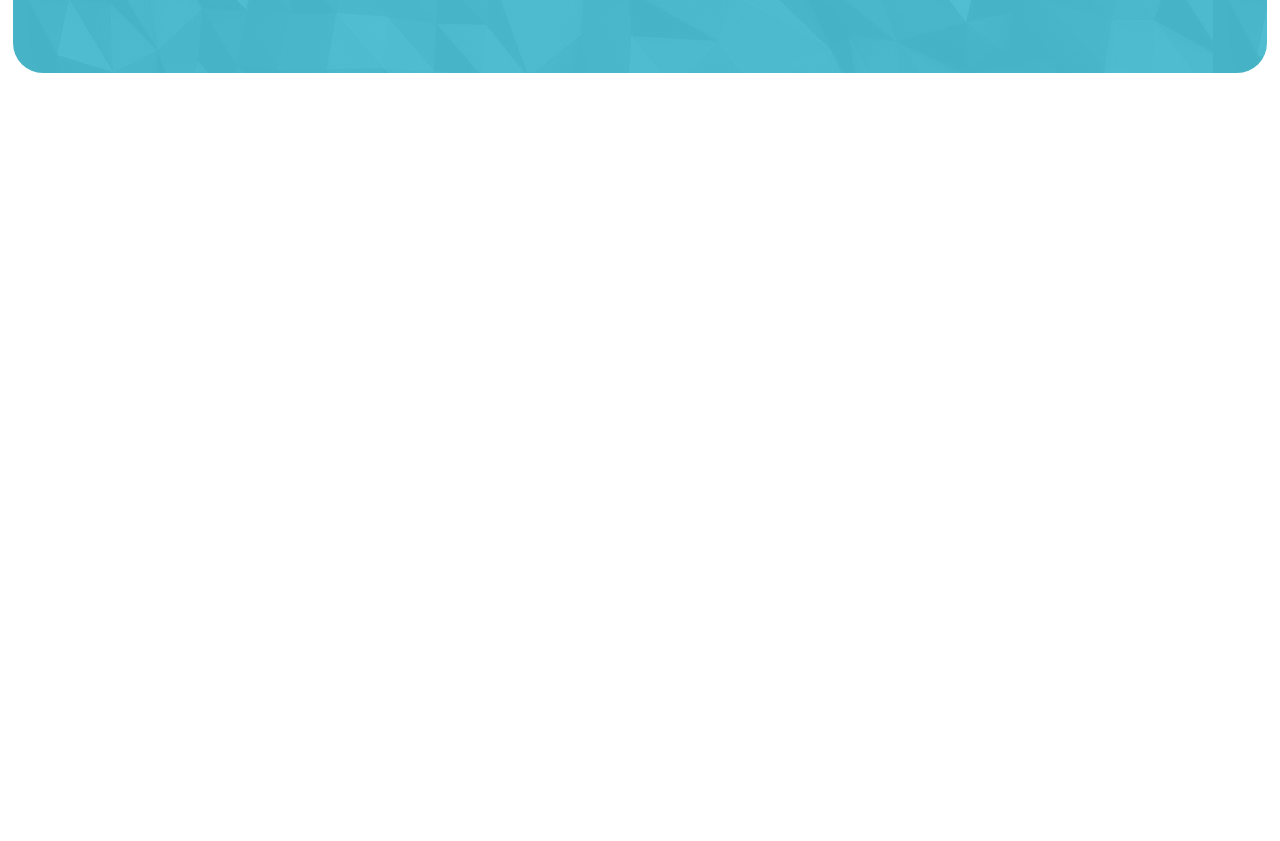
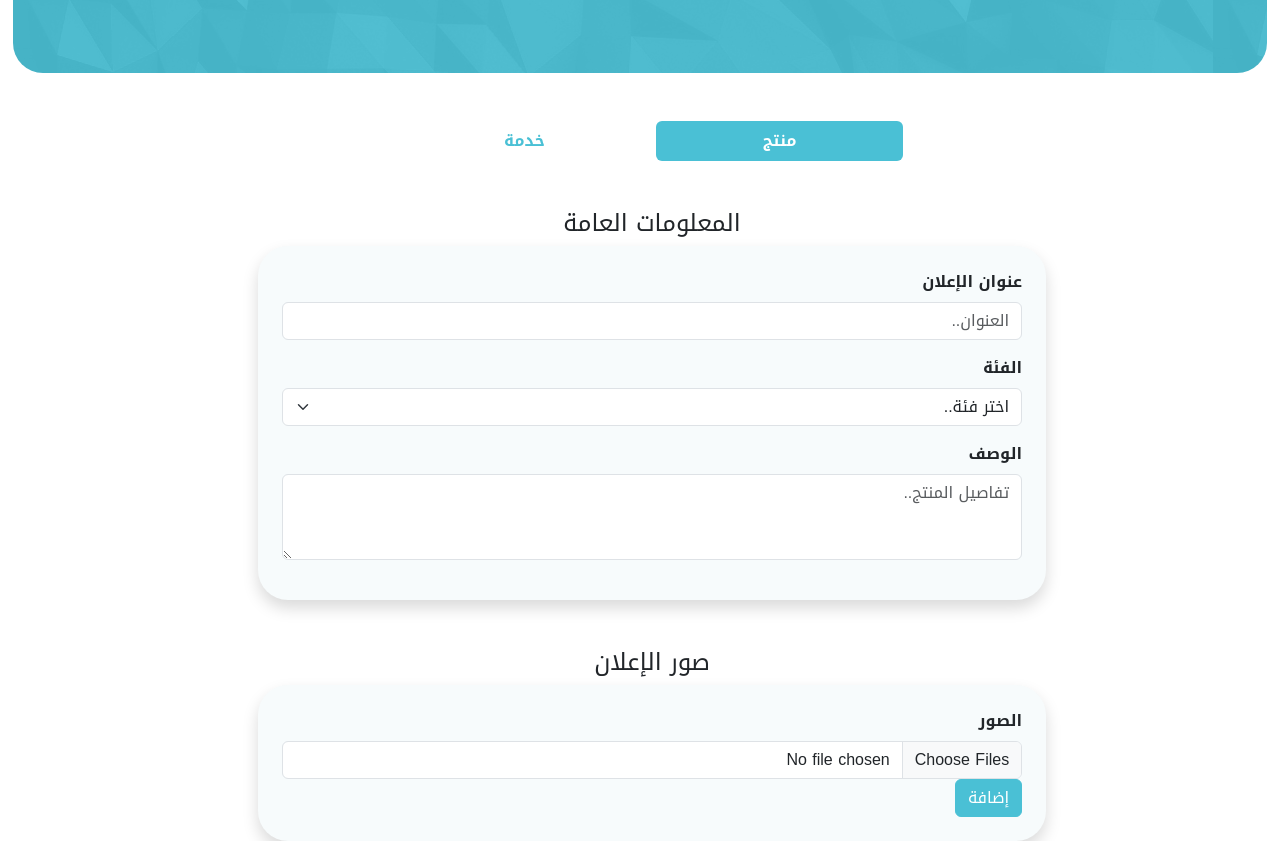
Before and after one commit to Diaa10trad/Rentify, a React (Vite) app in the folder Rentify/: page /Add-Listing in a window 1280 px wide. Shown: the part 280-1121 px from the top of the page. Before the commit the page ends 800 px from the top, so only its background shows below. Built offline with nearby package versions, Linux system fonts and the light colour scheme.

Commit message:
Added tabs and some forms to the AddListingPage

```diff
--- /dev/null
+++ b/Rentify/src/components/AddItemListing/index.jsx
@@ -0,0 +1,16 @@
+import AddListingImageForm from "@/components/AddListingImageForm";
+import AddListingTitleForm from "@/components/AddListingTitleForm";
+import { Container, Row } from "react-bootstrap";
+
+export default function AddItemListing() {
+  return (
+    <>
+      <Container fluid>
+        <Row className="gap-5">
+          <AddListingTitleForm />
+          <AddListingImageForm />
+        </Row>
+      </Container>
+    </>
+  );
+}
--- a/Rentify/src/components/AddListingTitle/index.jsx
+++ b/Rentify/src/components/AddListingHeadingSection/index.jsx
@@ -1,7 +1,7 @@
 import { Container, Row, Stack } from "react-bootstrap";
 import AddListTitleBackground from "@/assets/images/why-us/why-us-bg.png";
 import SectionLine from "@/components/SectionLine";
-export default function AddListingTitle() {
+export default function AddListingHeadingSection() {
   return (
     <>
       <Container
--- /dev/null
+++ b/Rentify/src/components/AddListingImageForm/index.jsx
@@ -0,0 +1,29 @@
+import { Container, Form, Button } from "react-bootstrap";
+
+export default function AddListingImageForm() {
+  return (
+    <>
+      <Container
+        fluid
+        className="d-flex flex-column justify-content-center align-items-center"
+      >
+        <h4>صور الإعلان</h4>
+        <Form
+          className="shadow p-4 col-8 "
+          style={{
+            borderRadius: "30px",
+            backgroundColor: "#f7fbfc",
+          }}
+        >
+          <Form.Group>
+            <Form.Label>الصور</Form.Label>
+            <Form.Control type="file" multiple />
+          </Form.Group>
+          <Button className="text-white" variant="primary" type="submit">
+            إضافة
+          </Button>
+        </Form>
+      </Container>
+    </>
+  );
+}
--- /dev/null
+++ b/Rentify/src/components/AddListingTabs/index.jsx
@@ -0,0 +1,33 @@
+import { Col, Row, Nav, Tab } from "react-bootstrap";
+import AddItemListing from "@/components/AddItemListing";
+export default function AddListingTabs() {
+  return (
+    <>
+      <Tab.Container defaultActiveKey="item">
+        <Row className="d-flex flex-column">
+          <Col className="d-flex justify-content-center mb-5">
+            <Nav justify className="gap-2 col-5" variant="pills">
+              <Nav.Item>
+                <Nav.Link eventKey="item">منتج</Nav.Link>
+              </Nav.Item>
+              <Nav.Item>
+                <Nav.Link eventKey="service">خدمة</Nav.Link>
+              </Nav.Item>
+            </Nav>
+          </Col>
+
+          <Col>
+            <Tab.Content style={{ minHeight: "350px" }}>
+              <Tab.Pane eventKey="item">
+                <AddItemListing />
+              </Tab.Pane>
+              <Tab.Pane eventKey="service">
+                <AddItemListing />
+              </Tab.Pane>
+            </Tab.Content>
+          </Col>
+        </Row>
+      </Tab.Container>
+    </>
+  );
+}
--- /dev/null
+++ b/Rentify/src/components/AddListingTitleForm/index.jsx
@@ -0,0 +1,46 @@
+import { Container, Row, Form } from "react-bootstrap";
+
+export default function AddListingTitleForm() {
+  return (
+    <>
+      <Container
+        fluid
+        className="d-flex flex-column justify-content-center align-items-center"
+      >
+        <h4>المعلومات العامة</h4>
+        <Form
+          className="shadow p-4 col-8 "
+          style={{
+            borderRadius: "30px",
+            backgroundColor: "#f7fbfc",
+          }}
+        >
+          <Row className="mb-3">
+            <Form.Group controlId="">
+              <Form.Label>عنوان الإعلان</Form.Label>
+              <Form.Control placeholder="العنوان.." />
+            </Form.Group>
+          </Row>
+
+          <Form.Group className="mb-3" controlId="">
+            <Form.Label>الفئة</Form.Label>
+            <Form.Select defaultValue="اختر فئة..">
+              <option>اختر فئة..</option>
+              <option>الكترونيات</option>
+              <option>ملابس</option>
+              <option>أخرى</option>
+            </Form.Select>
+          </Form.Group>
+          <Form.Group className="mb-3" controlId="">
+            <Form.Label>الوصف</Form.Label>
+            <Form.Control
+              as="textarea"
+              placeholder="تفاصيل المنتج.."
+              rows={3}
+            />
+          </Form.Group>
+        </Form>
+      </Container>
+    </>
+  );
+}
--- a/Rentify/src/views/AddListingPage/index.jsx
+++ b/Rentify/src/views/AddListingPage/index.jsx
@@ -1,14 +1,18 @@
+import { Container, Row } from "react-bootstrap";
 import NavigationBar from "@/components/NavigationBar";
+import AddListingHeadingSection from "@/components/AddListingHeadingSection";
+import AddListingTabs from "@/components/AddListingTabs";
+import AddListingTitleForm from "../../components/AddListingTitleForm";
 import Footer from "@/components/Footer";
-import AddListingTitle from "@/components/AddListingTitle";
-import { Container, Row } from "react-bootstrap";
+
 export default function AddListingPage() {
   return (
     <>
       <NavigationBar />
       <Container fluid style={{ width: "98%" }}>
-        <Row className="gap-5">
-          <AddListingTitle />
+        <Row className="d-flex gap-5">
+          <AddListingHeadingSection />
+          <AddListingTabs />
         </Row>
       </Container>
       {/* <Footer /> */}
```
